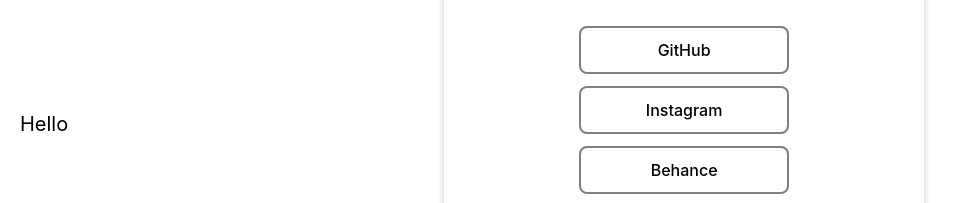
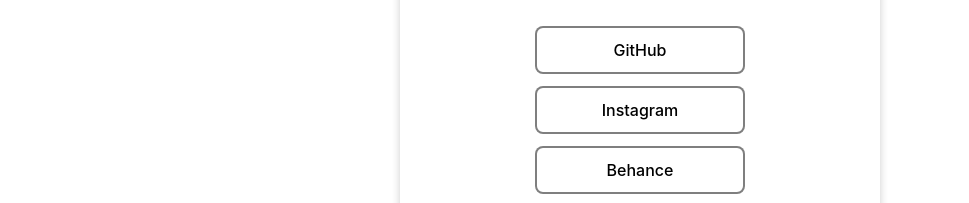
Before and after one commit to Velox-ez/mon-linktree, a plain HTML site: page index.html in a window 1280 px wide. Shown: the part 276-479 px from the top of the page, without its empty margins (0-969 px from the left). Drawn offline with Linux system fonts and the light colour scheme.

Commit message:
Update index.html

```diff
--- a/index.html
+++ b/index.html
@@ -10,10 +10,6 @@
   <link rel="stylesheet" href="./style.css" />
 </head>
 <body>
-  <!-- Navigation fixée -->
-  <nav class="navbar">
-    <a href="#Hello" class="nav-link">Hello</a>
-  </nav>
   <!-- Conteneur principal -->
   <div class="glass-container">
     <!-- En-tête avec profil -->
```
